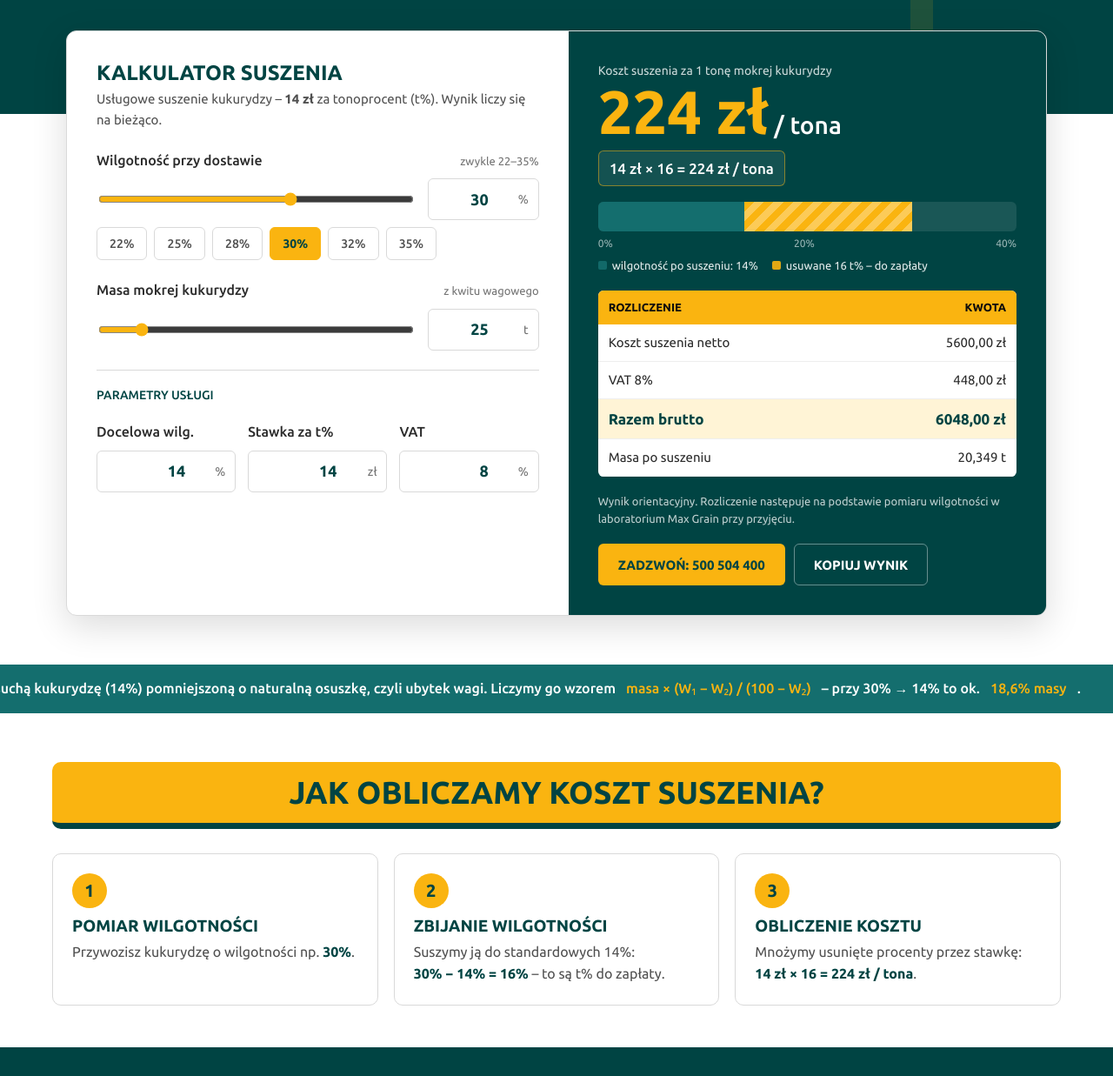
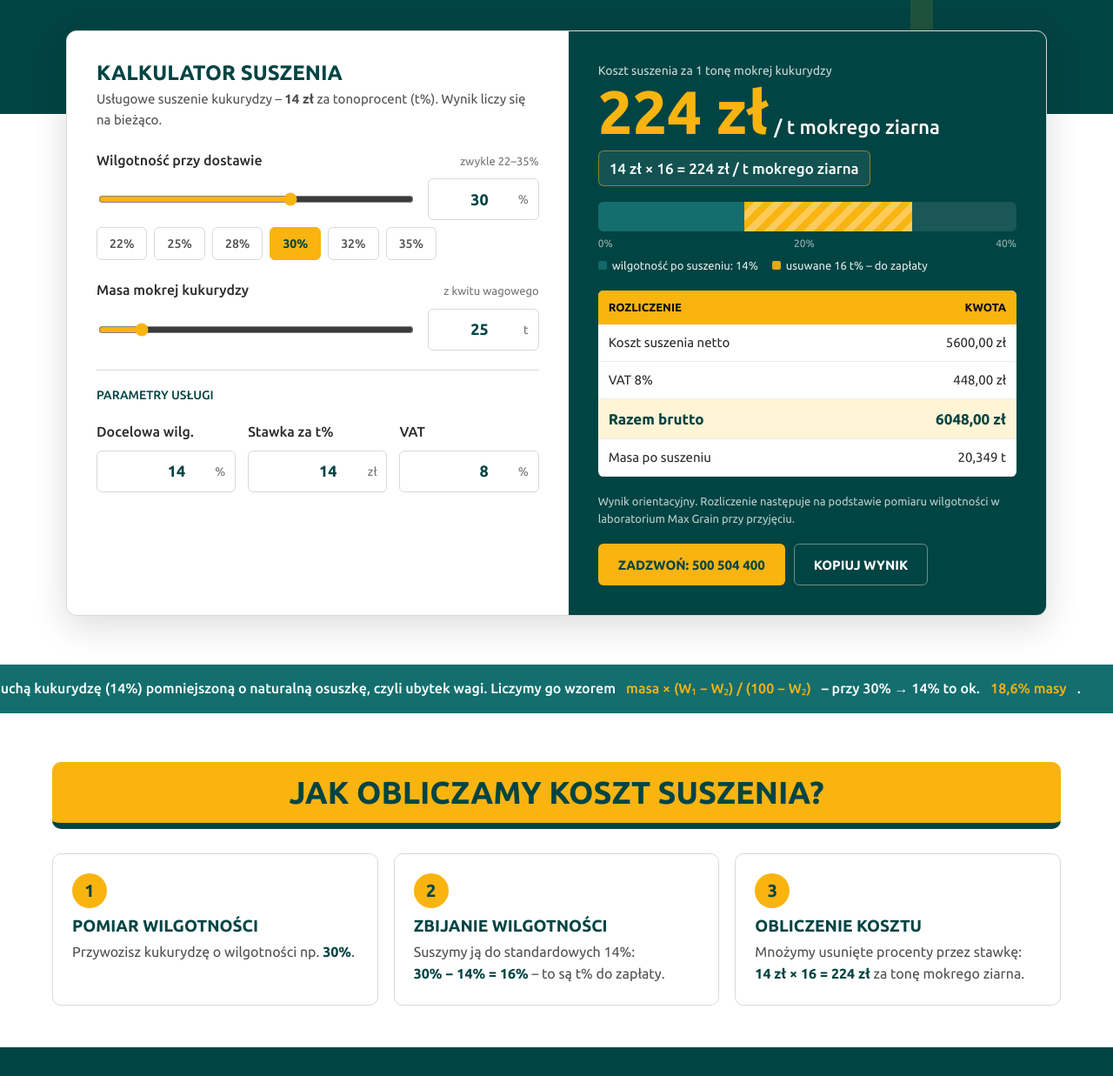
Before and after one commit to imirowiczm-cmyk/maxgrain-kalkulator, a plain HTML site: page index.html in a window 1280 px wide. Shown: the part 380-1617 px from the top of the page at 87% size. Drawn offline with Linux system fonts and the light colour scheme.

Commit message:
Koszt opisany jako zł za tonę mokrego ziarna
Co-Authored-By: Claude Opus 5.5 <noreply@anthropic.com>
Claude-Session: https://claude.ai/code/session_01M4qRZcV8thxXCSm2EZyAhb

```diff
--- a/index.html
+++ b/index.html
@@ -97,7 +97,7 @@ input[type=range]{flex:1;height:44px;accent-color:var(--y);cursor:pointer}
 .out{background:var(--g);color:#fff;padding:clamp(20px,3vw,34px);display:flex;flex-direction:column;gap:18px}
 .lbl{font-size:14px;opacity:.8}
 .big{font-weight:700;font-size:clamp(46px,6.5vw,70px);line-height:1;color:var(--y);white-space:nowrap}
-.big small{font-size:.4em;color:#fff;margin-left:6px;font-weight:500}
+.big small{font-size:.32em;color:#fff;margin-left:6px;font-weight:500}
 .eq{display:inline-block;margin-top:10px;background:rgba(255,255,255,.08);border:1px solid rgba(250,180,16,.5);border-radius:6px;padding:6px 12px;font-weight:500;white-space:nowrap;font-size:17px}
 .bar{position:relative;height:34px;border-radius:6px;background:rgba(255,255,255,.1);overflow:hidden}
 .bar i{position:absolute;inset:0 auto 0 0;background:var(--g2)}
@@ -225,8 +225,8 @@ footer p{margin:0}
   <div class="out" aria-live="polite">
    <div>
     <div class="lbl">Koszt suszenia za 1 tonę mokrej kukurydzy</div>
-    <div class="big"><span id="perT">224 zł</span><small>/ tona</small></div>
-    <div class="eq" id="eq">14 zł × 16 = 224 zł / tona</div>
+    <div class="big"><span id="perT">224 zł</span><small>/ t mokrego ziarna</small></div>
+    <div class="eq" id="eq">14 zł × 16 = 224 zł / t mokrego ziarna</div>
    </div>
    <div>
     <div class="bar" aria-hidden="true"><i id="dry"></i><b id="tp"></b></div>
@@ -258,7 +258,7 @@ footer p{margin:0}
  <div class="sg">
   <div class="st"><div class="n">1</div><h3>Pomiar wilgotności</h3><p>Przywozisz kukurydzę o wilgotności np. <strong>30%</strong>.</p></div>
   <div class="st"><div class="n">2</div><h3>Zbijanie wilgotności</h3><p>Suszymy ją do standardowych 14%: <strong>30% − 14% = 16%</strong> – to są t% do zapłaty.</p></div>
-  <div class="st"><div class="n">3</div><h3>Obliczenie kosztu</h3><p>Mnożymy usunięte procenty przez stawkę: <strong>14 zł × 16 = 224 zł / tona</strong>.</p></div>
+  <div class="st"><div class="n">3</div><h3>Obliczenie kosztu</h3><p>Mnożymy usunięte procenty przez stawkę: <strong>14 zł × 16 = 224 zł</strong> za tonę mokrego ziarna.</p></div>
  </div>
 </section>
 
@@ -296,7 +296,7 @@ function calc(){
  const perT=tp*rate,net=perT*m,vatV=net*vat/100,gross=net+vatV;
  const m2=w1>w2&&w2<100?m*(100-w1)/(100-w2):m,loss=m-m2;
  $('perT').textContent=zl0(perT);
- $('eq').textContent=`${zl0(rate)} × ${p(tp)} = ${zl0(perT)} / tona`;
+ $('eq').textContent=`${zl0(rate)} × ${p(tp)} = ${zl0(perT)} / t mokrego ziarna`;
  $('rateTxt').textContent=zl0(rate);
  $('net').textContent=zl(net);$('vatL').textContent=p(vat)+'%';$('vatV').textContent=zl(vatV);$('gross').textContent=zl(gross);
  $('m2').textContent=tn(m2);
@@ -307,7 +307,7 @@ function calc(){
  $('lgTp').textContent=`usuwane ${p(tp)} t% – do zapłaty`;
  $('warn').classList.toggle('show',w1>0&&w1<=w2);
  document.querySelectorAll('#presets button').forEach(b=>b.setAttribute('aria-pressed',+b.dataset.v===w1));
- last=`Suszenie kukurydzy – Max Grain\nWilgotność: ${p(w1)}% → ${p(w2)}% (${p(tp)} t%)\nStawka: ${zl0(rate)}/t% → ${zl0(perT)}/t\nMasa mokra: ${tn(m)} · po suszeniu: ${tn(m2)}\nKoszt netto: ${zl(net)} · brutto (VAT ${p(vat)}%): ${zl(gross)}`;
+ last=`Suszenie kukurydzy – Max Grain\nWilgotność: ${p(w1)}% → ${p(w2)}% (${p(tp)} t%)\nStawka: ${zl0(rate)}/t% → ${zl0(perT)}/t mokrego ziarna\nMasa mokra: ${tn(m)} · po suszeniu: ${tn(m2)}\nKoszt netto: ${zl(net)} · brutto (VAT ${p(vat)}%): ${zl(gross)}`;
  try{localStorage.setItem('mg-dry',JSON.stringify({w1,w2,rate,m,vat}))}catch(e){}
 }
 const link=(r,i)=>{r.addEventListener('input',()=>{i.value=r.value;calc()});i.addEventListener('input',()=>{r.value=num(i);calc()})};
```
